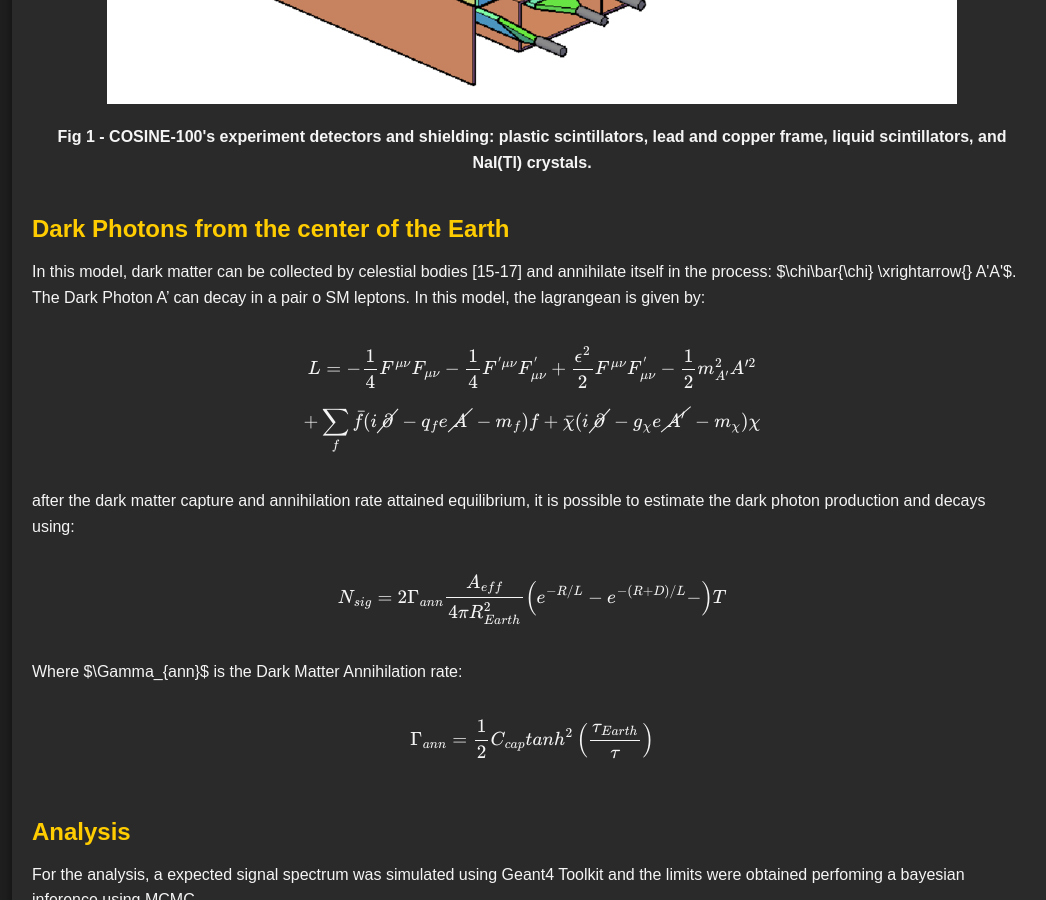
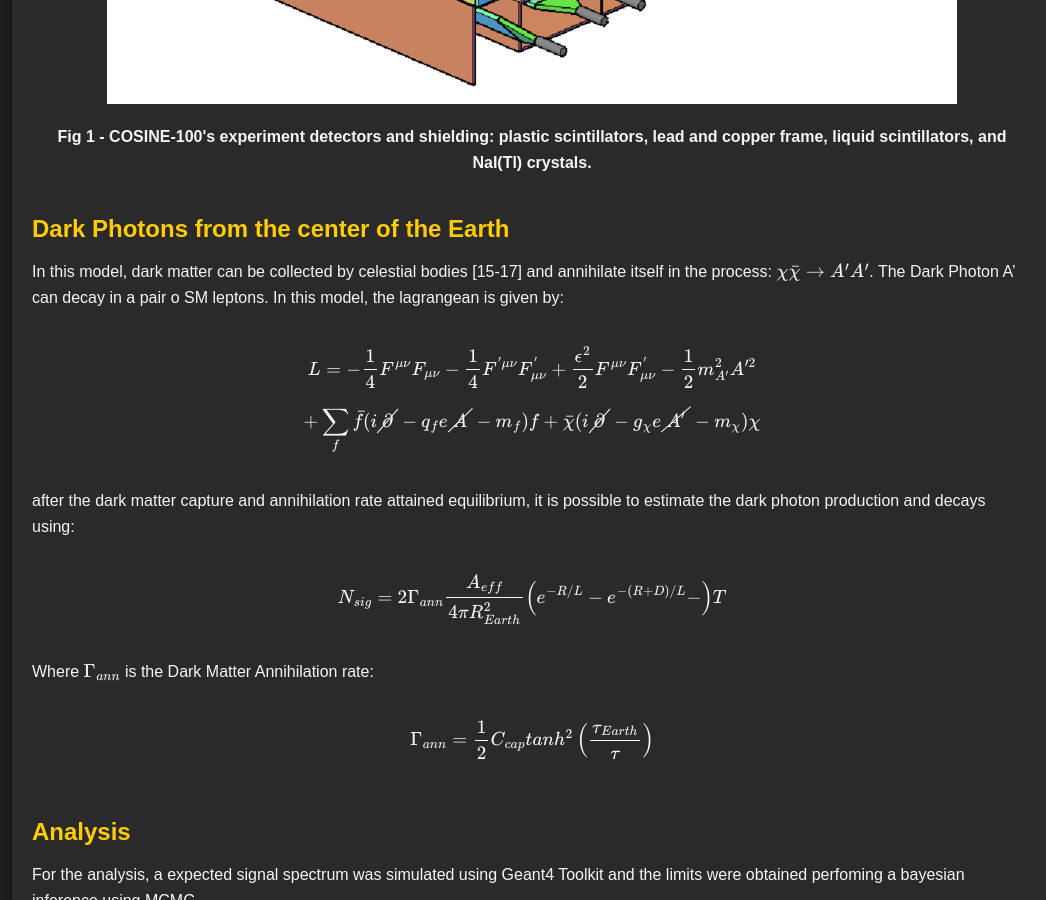
Before and after one commit to jaspior/COSINE-DP-Earth, a Jekyll site: the page index.html, which Jekyll copies as it is, in a window 1280 px wide and 900 px high, scrolled down 2035 px. Shown: the whole window, without its empty margins (108-1154 px from the left). Built offline with Jekyll 4.4.1, drawn with Linux system fonts in a browser that asks for light colours; formulas are drawn with MathJax 3.

Commit message:
Update index.html

```diff
--- a/index.html
+++ b/index.html
@@ -93,7 +93,7 @@ Models that consider a hidden sector [10] also present candidates, which are cha
 
 
 <p>
-  In this model, dark matter can be collected by celestial bodies [15-17] and annihilate itself in the process: $\chi\bar{\chi} \xrightarrow{} A'A'$. The Dark Photon A’ can decay in a pair o SM leptons. In this model, the lagrangean is given by:
+  In this model, dark matter can be collected by celestial bodies [15-17] and annihilate itself in the process: \(\chi\bar{\chi} \xrightarrow{} A'A'\). The Dark Photon A’ can decay in a pair o SM leptons. In this model, the lagrangean is given by:
 </p>
 
 <div class="math-container">
@@ -110,7 +110,7 @@ Models that consider a hidden sector [10] also present candidates, which are cha
 </div>
 
 <p>
-  Where $\Gamma_{ann}$ is the Dark Matter Annihilation rate:
+  Where \(\Gamma_{ann}\) is the Dark Matter Annihilation rate:
 </p>
 
 <div class="math-container">
```
